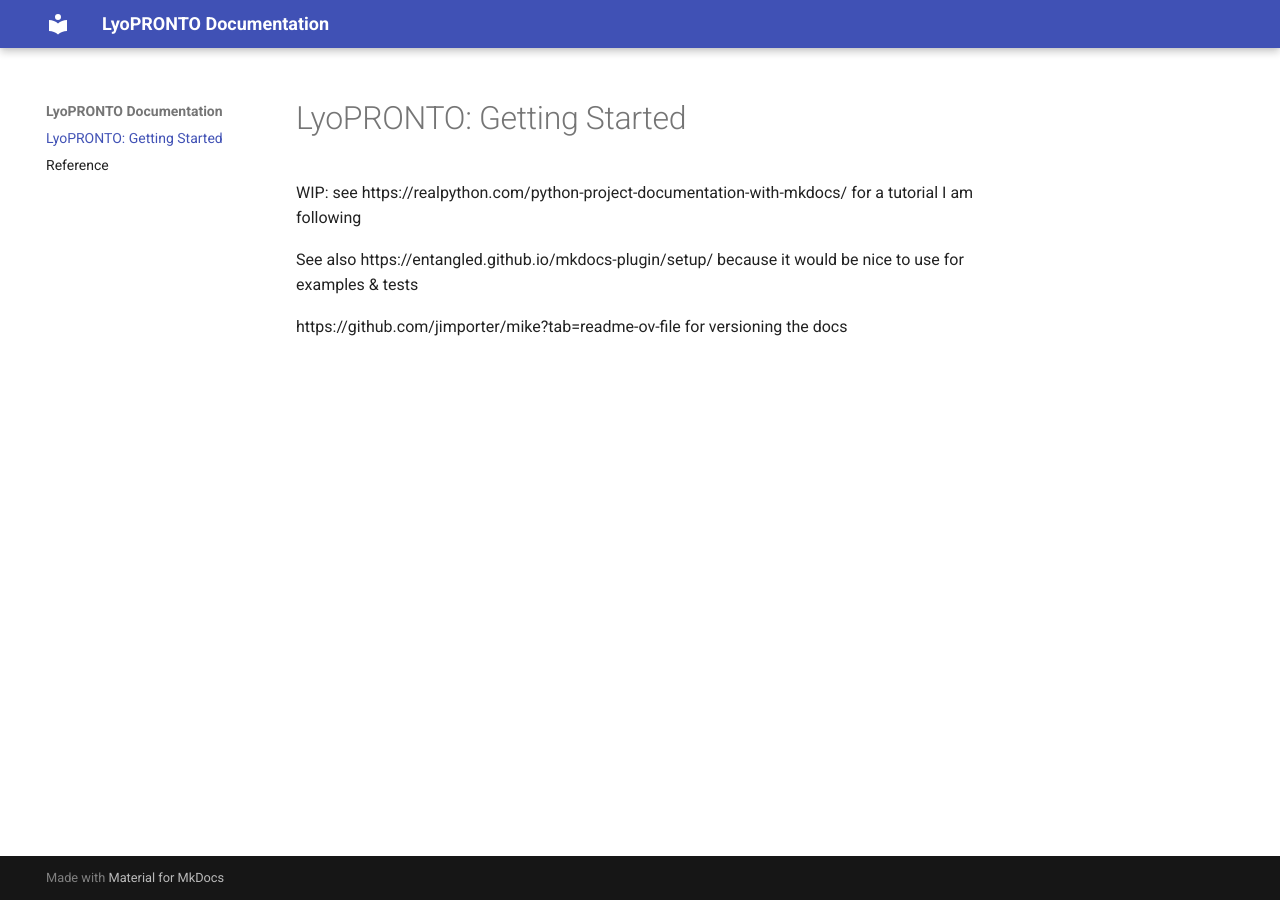
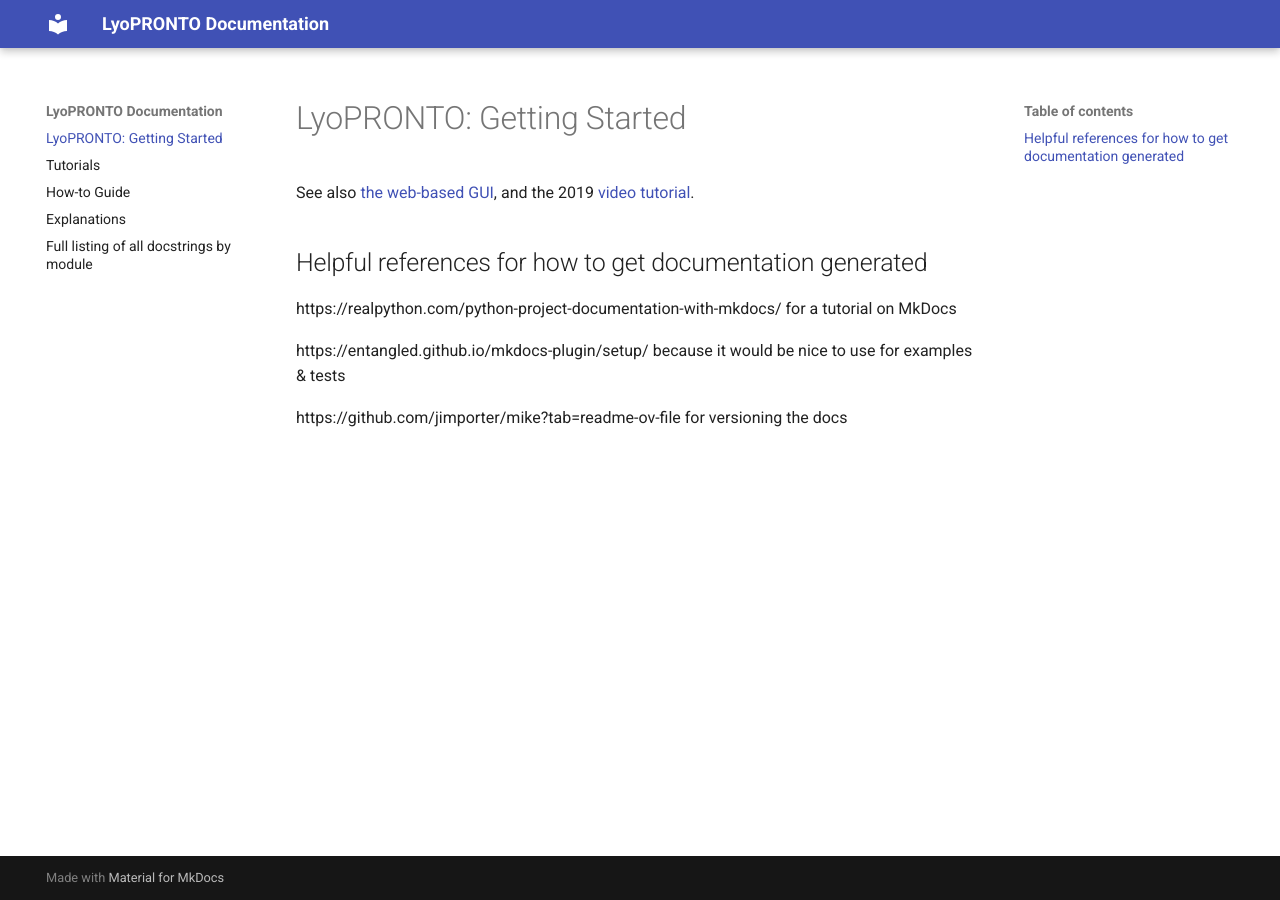
Before and after one commit to LyoHUB/LyoPRONTO, an MkDocs documentation site: the page built from docs/index.md, in a window 1280 px wide. Built offline with MkDocs 1.6.1 and Material for MkDocs 9.7.7, drawn with Linux system fonts in a browser that asks for light colours; the version menu is left out.

Commit message:
Fill in some docs to start things off

```diff
--- a/docs/index.md
+++ b/docs/index.md
@@ -1,7 +1,11 @@
 # LyoPRONTO: Getting Started
 
-WIP: see https://realpython.com/python-project-documentation-with-mkdocs/ for a tutorial I am following
+See also [the web-based GUI](http://lyopronto.geddes.rcac.purdue.edu), and the 2019 [video tutorial](https://www.youtube.com/watch?v=DI-Gz0pBI0w).
 
-See also https://entangled.github.io/mkdocs-plugin/setup/ because it would be nice to use for examples & tests
+## Helpful references for how to get documentation generated
+
+https://realpython.com/python-project-documentation-with-mkdocs/ for a tutorial on MkDocs
+
+https://entangled.github.io/mkdocs-plugin/setup/ because it would be nice to use for examples & tests
 
 https://github.com/jimporter/mike?tab=readme-ov-file for versioning the docs
--- a/docs/reference.md
+++ b/docs/reference.md
@@ -1,4 +1,4 @@
-Diataxis, part 3: reference
+# Full listing of all docstrings by module
 
 ::: lyopronto
     options:
--- a/lyopronto/__init__.py
+++ b/lyopronto/__init__.py
@@ -1,4 +1,3 @@
-"""Here's some docs on the main module."""
 # LyoPRONTO, a vial-scale lyophilization process simulator
 # Copyright (C) 2024, Gayathri Shivkumar, Petr S. Kazarin, Alina A. Alexeenko, Isaac S. Wheeler
 
--- a/mkdocs.yml
+++ b/mkdocs.yml
@@ -16,7 +16,7 @@ extra:
 nav:
     # List of web pages to show, in order
     - index.md
-    # - tutorials.md
-    # - how-to-guides.md
+    - tutorials.md
+    - how-to-guides.md
+    - explanation.md
     - reference.md
-    # - explanation.md
```
Also changed, not shown: docs/explanation.md (+4 -1 lines), docs/how-to-guides.md (+3 -1 lines), docs/tutorials.md (+5 -1 lines), 1 other file.
